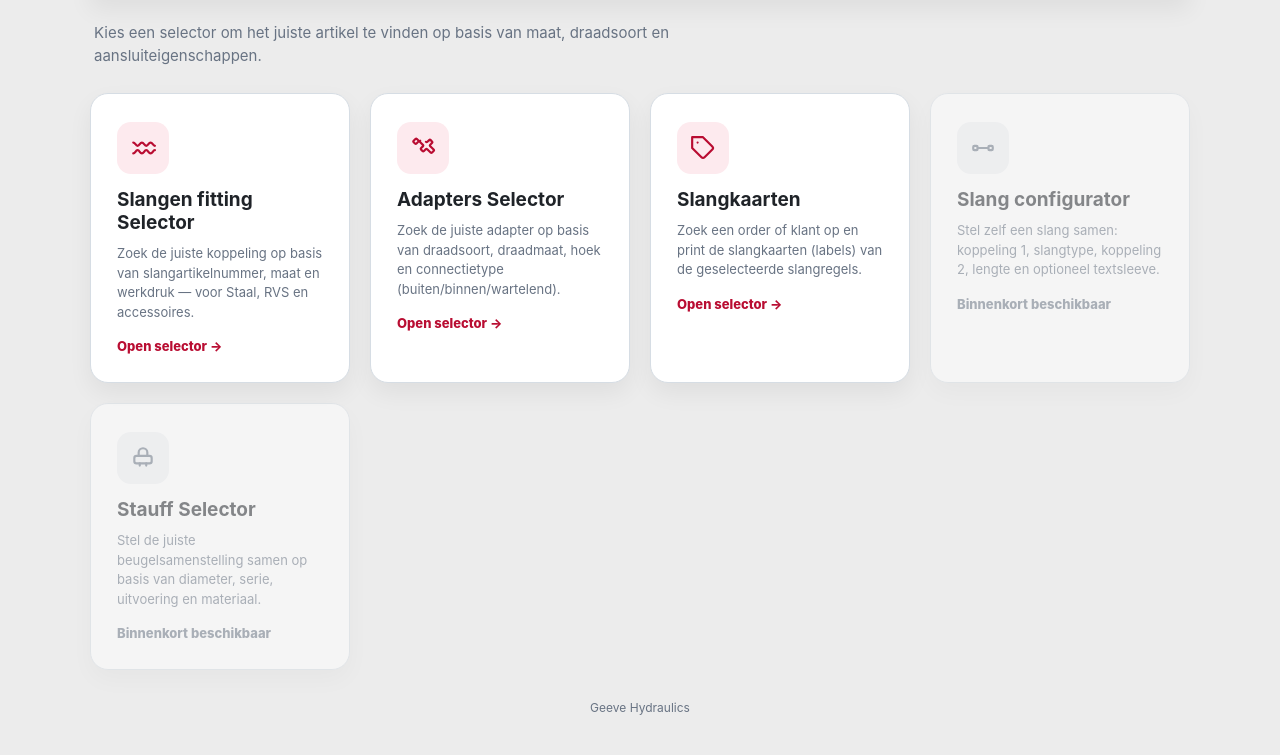
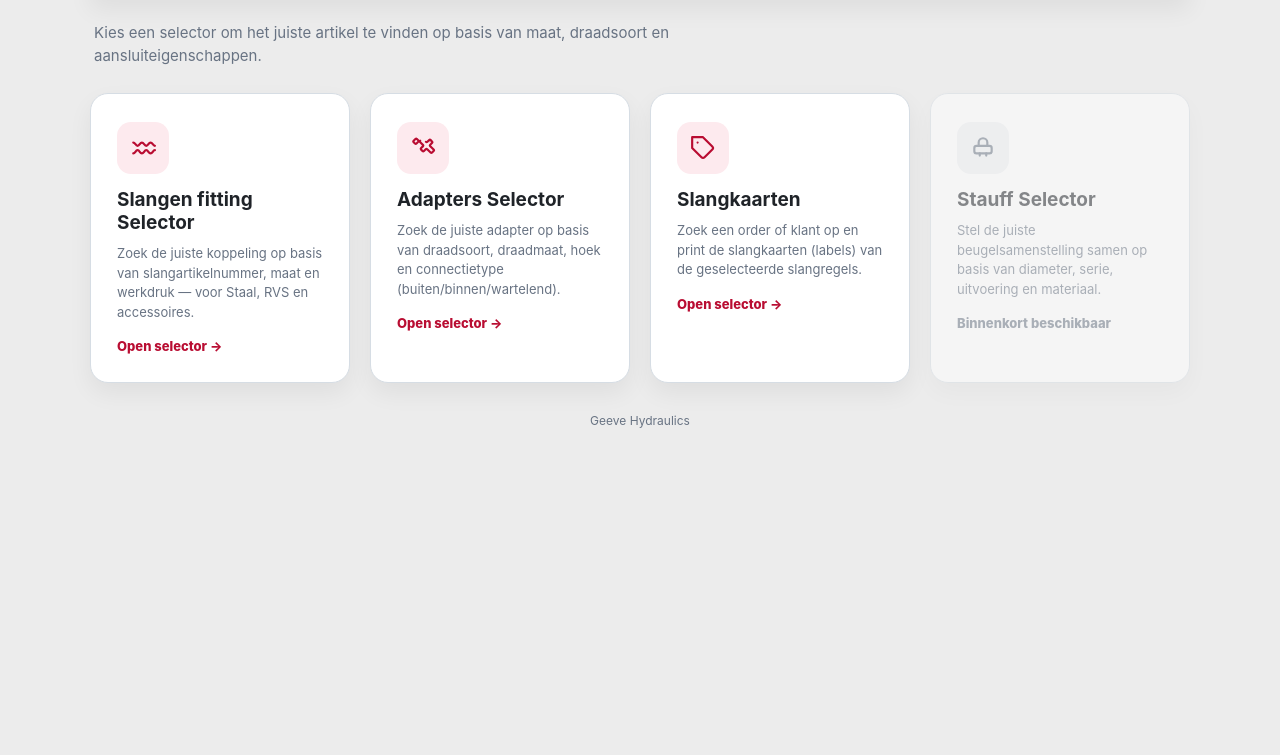
Before and after one commit to MadPatrick/Geeve_selectors, a PHP site: page /index.php in a window 1280 px wide. Shown: the part 102-857 px from the top of the page. After the commit the page ends 530 px from the top, so only its background shows below. Run offline with PHP 8.4, Linux system fonts and the light colour scheme.

Commit message:
Slang configurator-tegel verwijderd; hose-configurator hernoemd naar configurator
Tegel van de startpagina gehaald (bestanden blijven staan, alleen geen
link meer vanaf het hoofdmenu). Map hose-configurator/ hernoemd naar
configurator/ (git mv, historie behouden); alle tekstverwijzingen in
README.md/slangkaarten/README.md/version.php bijgewerkt.

Co-Authored-By: Claude Sonnet 5 <noreply@anthropic.com>
Claude-Session: https://claude.ai/code/session_019tem17Z8c7dpsdnhd9YvZi

```diff
--- a/index.php
+++ b/index.php
@@ -94,19 +94,6 @@ function assetVersion(string $relativePath): string
             <p>Zoek een order of klant op en print de slangkaarten (labels) van de geselecteerde slangregels.</p>
             <span class="tile-cta">Open selector &rarr;</span>
         </a>
-
-        <div class="tile tile-disabled" aria-disabled="true">
-            <div class="tile-icon">
-                <svg viewBox="0 0 24 24" fill="none" stroke="currentColor" stroke-width="2" stroke-linecap="round" stroke-linejoin="round" aria-hidden="true">
-                    <rect x="3" y="10" width="4" height="4" rx="1"></rect>
-                    <rect x="17" y="10" width="4" height="4" rx="1"></rect>
-                    <path d="M7 12h10"></path>
-                </svg>
-            </div>
-            <h2>Slang configurator</h2>
-            <p>Stel zelf een slang samen: koppeling 1, slangtype, koppeling 2, lengte en optioneel textsleeve.</p>
-            <span class="tile-cta">Binnenkort beschikbaar</span>
-        </div>
 
         <div class="tile tile-disabled" aria-disabled="true">
             <div class="tile-icon">
--- a/version.php
+++ b/version.php
@@ -3,7 +3,7 @@
 declare(strict_types=1);
 
 // Eén gedeeld versienummer voor het hoofdscherm en alle subapps (hoses,
-// adapters, hose-configurator, stauff). Elke pagina laadt dit bestand i.p.v.
+// adapters, configurator, stauff, slangkaarten). Elke pagina laadt dit bestand i.p.v.
 // een eigen losse APP_VERSION-constante te declareren, zodat een versie-
 // ophoging nog maar op één plek hoeft te gebeuren. Bestaat dit bestand niet
 // (bv. een subapp los buiten deze portal-map gedeployed), dan valt elke
```
Also changed, not shown: README.md, configurator/assets/selector.js (renamed from hose-configurator/assets/selector.js), configurator/assets/style.css (renamed from hose-configurator/assets/style.css), configurator/data/artikelnummers.csv (renamed from hose-configurator/data/artikelnummers.csv), configurator/data/slangkoppelingen.csv (renamed from hose-configurator/data/slangkoppelingen.csv), configurator/inc/csv-paths.php (renamed from hose-configurator/inc/csv-paths.php), configurator/index.php (renamed from hose-configurator/index.php), slangkaarten/README.md.
